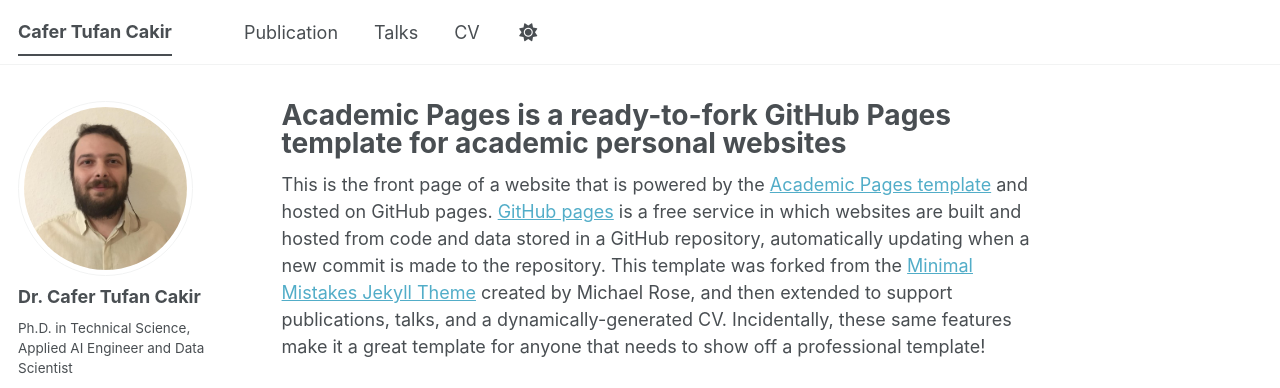
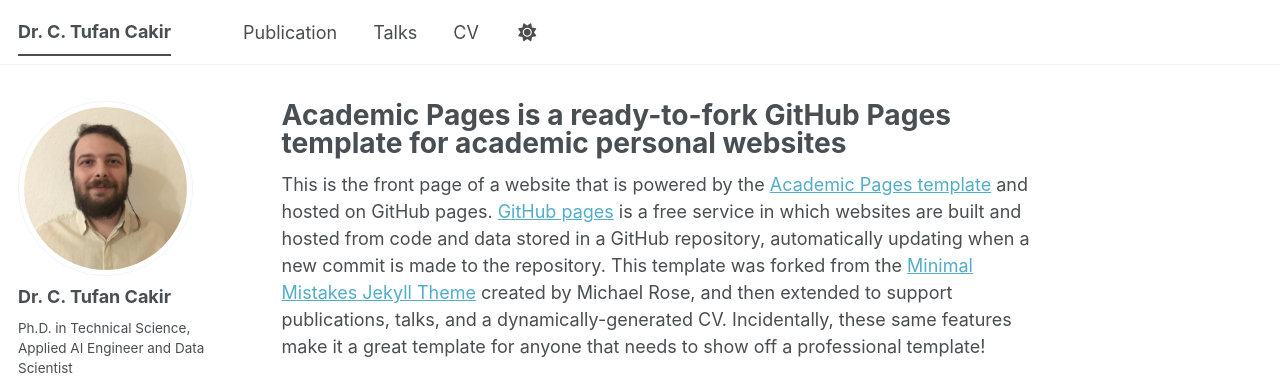
Before and after one commit to cakirtufan/cakirtufan.github.io, a Jekyll site: the page built from _pages/about.md, in a window 1280 px wide. Shown: the top 388 px of the page. Built offline with Jekyll 4.4.1, drawn with Linux system fonts in a browser that asks for light colours; some web fonts are replaced; a script bundle is joined from its source files by our own code; library files that are not in the unit come from our copies.

Commit message:
chore: update site title and author display name to Dr. C. Tufan Cakir

```diff
--- a/_config.yml
+++ b/_config.yml
@@ -9,7 +9,7 @@
 # Basic Site Settings
 locale                   : "en-US"
 site_theme               : "default" # The available themes options are "default", "air", "sunrise", "mint", "dirt" and "contrast"
-title                    : "Cafer Tufan Cakir"
+title                    : "Dr. C. Tufan Cakir"
 title_separator          : "-"
 name                     : &name "Cafer Tufan Cakir"
 description              : &description "Applied AI Engineer · Machine Learning · Scientific Computing · Decision Systems"
@@ -23,7 +23,7 @@ repository               : "cakirtufan/cakirtufan.github.io"
 author:
   # Biographic information
   avatar           : "profile.jpg"
-  name             : "Dr. Cafer Tufan Cakir"
+  name             : "Dr. C. Tufan Cakir"
   pronouns         :
   bio              : "Ph.D. in Technical Science, Applied AI Engineer and Data Scientist"
   location         : "Berlin, Germany"
```
